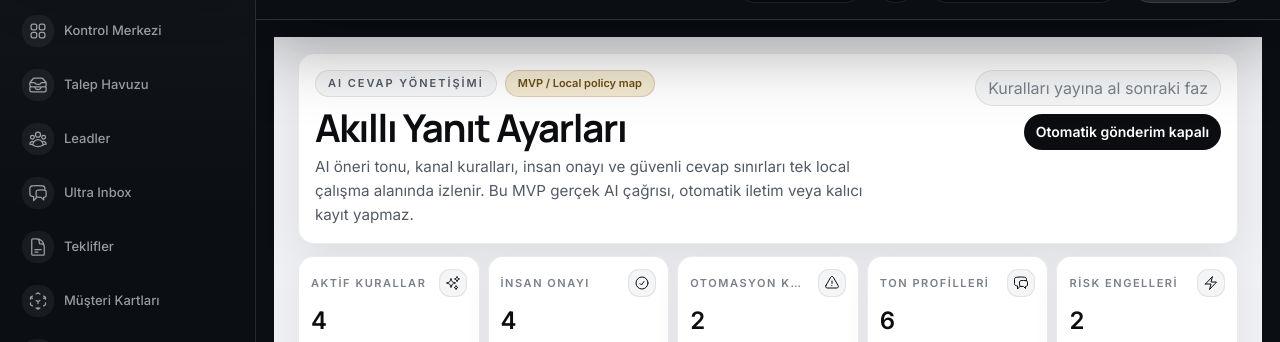
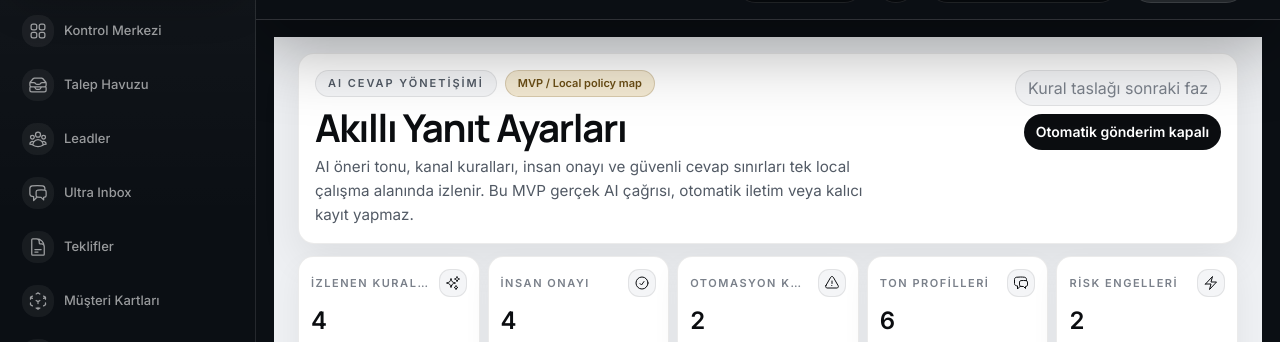
Before and after one commit to ULTRABRT/ultra-crm-panel, a Next.js app: page /akilli-yanit-ayarlari in a window 1280 px wide. Shown: the part 192-534 px from the top of the page. Built offline with nearby package versions, Linux system fonts and the light colour scheme.

Commit message:
feat(smart-reply): sanitize rule state copy

```diff
--- a/components/akilli-yanit-ayarlari/SmartReplySettingsWorkspace.tsx
+++ b/components/akilli-yanit-ayarlari/SmartReplySettingsWorkspace.tsx
@@ -53,6 +53,12 @@ const riskLabels: Record<SmartReplyRiskLevel, string> = {
   medium: "Orta",
   high: "Yüksek",
   blocked: "Bloklu",
+};
+
+const policyStatusLabels: Record<SmartReplyPolicyRecord["status"], string> = {
+  active: "Görünümde",
+  watch: "İncelemede",
+  restricted: "Kısıtlı",
 };
 
 const approvalTone: Record<SmartReplyApprovalMode, string> = {
@@ -124,8 +130,8 @@ function KpiStrip({ policies }: { policies: SmartReplyPolicyRecord[] }) {
 
   const kpis = [
     {
-      label: "Aktif kurallar",
-      shortLabel: "Aktif",
+      label: "İzlenen kurallar",
+      shortLabel: "İzlenen",
       value: activePolicies.length.toString(),
       detail: "Local policy",
       Icon: HiOutlineSparkles,
@@ -544,7 +550,7 @@ function PolicyDetailPanel({
             Durum
           </p>
           <p className="mt-1 text-sm font-semibold text-[#0B0D10]">
-            {policy.status}
+            {policyStatusLabels[policy.status]}
           </p>
         </div>
         <div className="rounded-[0.9rem] border border-black/[0.08] bg-[#F7F8FA] p-3">
@@ -690,7 +696,7 @@ export function SmartReplySettingsWorkspace() {
                 disabled
                 className="inline-flex h-8 cursor-not-allowed items-center justify-center rounded-full border border-black/[0.08] bg-[#F4F5F7] px-2.5 text-xs font-semibold text-[#7A808A] sm:h-9 sm:px-3 sm:text-sm"
               >
-                Kuralları yayına al sonraki faz
+                Kural taslağı sonraki faz
               </button>
               <span className="inline-flex h-8 items-center rounded-full bg-[#0B0D10] px-2.5 text-xs font-semibold text-[#FFFFFF] sm:h-9 sm:px-3 sm:text-sm">
                 Otomatik gönderim kapalı
```
